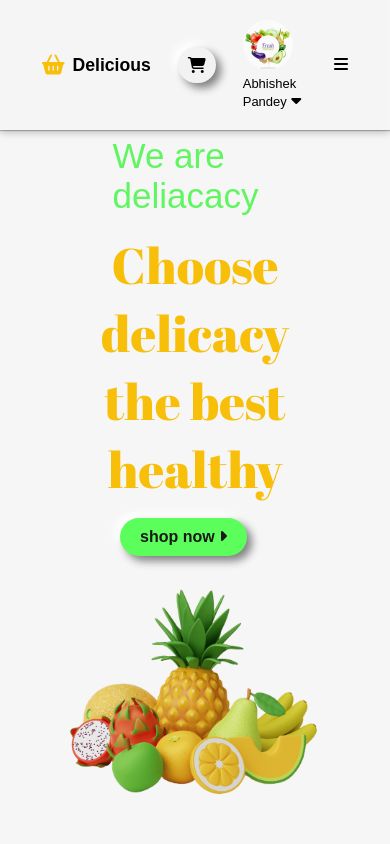
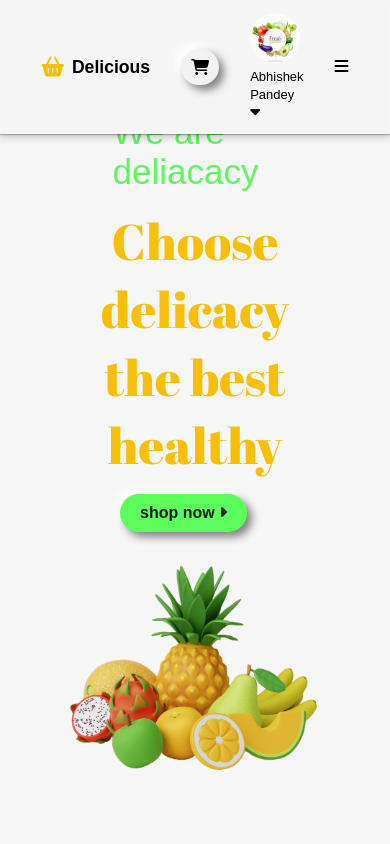
Before and after one commit to javawithabhishek/grocery-ecommerce, a plain HTML site: page index.html in a window 390 px wide. Shown: the top 844 px of the page. Drawn offline with nearby package versions, Linux system fonts and the light colour scheme; a web font is replaced by a local one.

Commit message:
Update style.css

```diff
--- a/style.css
+++ b/style.css
@@ -33,10 +33,6 @@ html {
   background: #f2f2f2; */
   -webkit-box-shadow: 5px 5px 9px #808080, -5px -5px 9px #ffffff;
   box-shadow: 5px 5px 9px #808080, -5px -5px 9px #ffffff;
-}
-
-section {
-  padding: 4.5rem 0 1.5rem;
 }
 
 header {
@@ -148,12 +144,12 @@ header {
     align-items: center;
     justify-content: center;
     background-color: rgb(245, 245, 245);
-    padding: 20px 42px;
+    padding: 13px 42px;
     transition: 0.5s;
     box-shadow: rgba(0, 0, 0, 0.25) 0px 0.0625em 0.0625em,
       rgba(0, 0, 0, 0.25) 0px 0.125em 0.5em,
       rgba(255, 255, 255, 0.1) 0px 0px 0px 1px inset;
-    gap: 27px;
+    gap: 31px;
   }
   #menu-icon {
     display: block;
@@ -168,7 +164,7 @@ header {
 /* home-section */
 
 .main-1 {
-  padding: 4rem 0px;
+  padding: 7rem 0px;
   background-color: #ddd9db40;
 }
 
```
